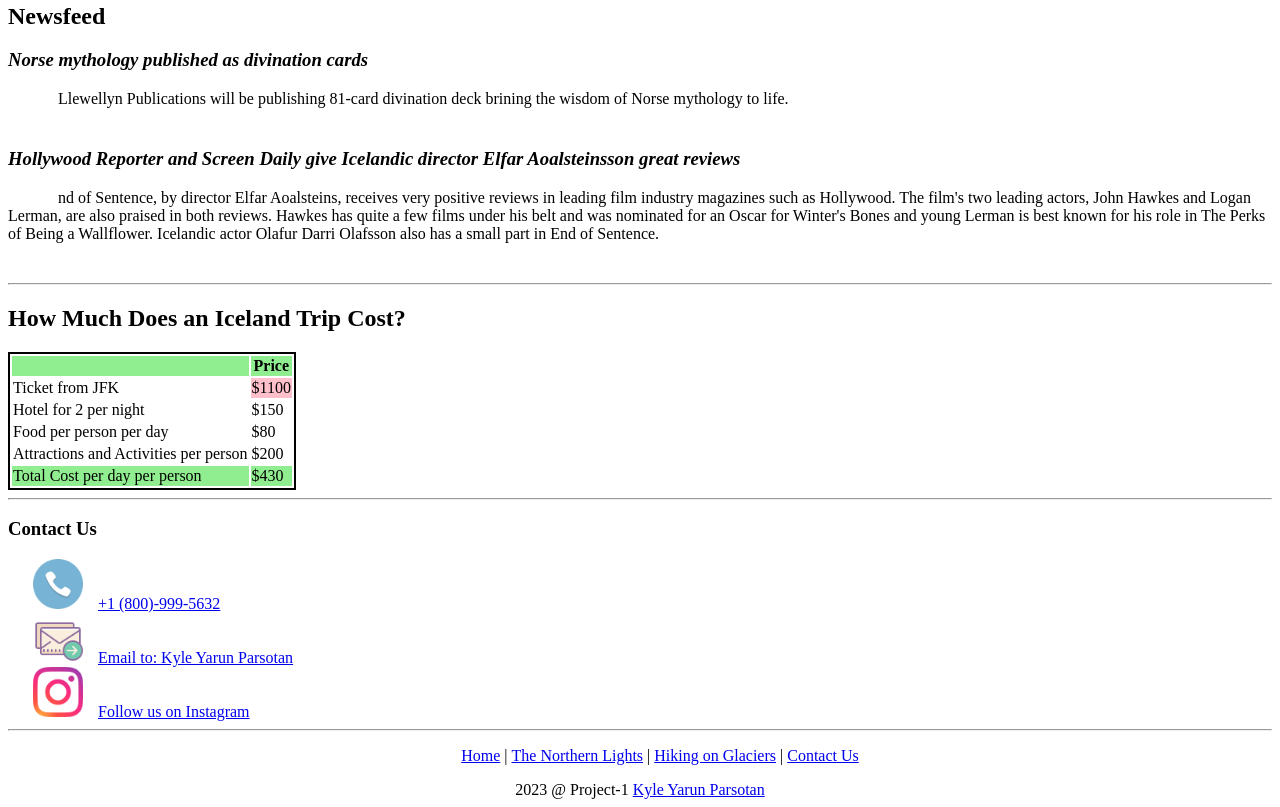
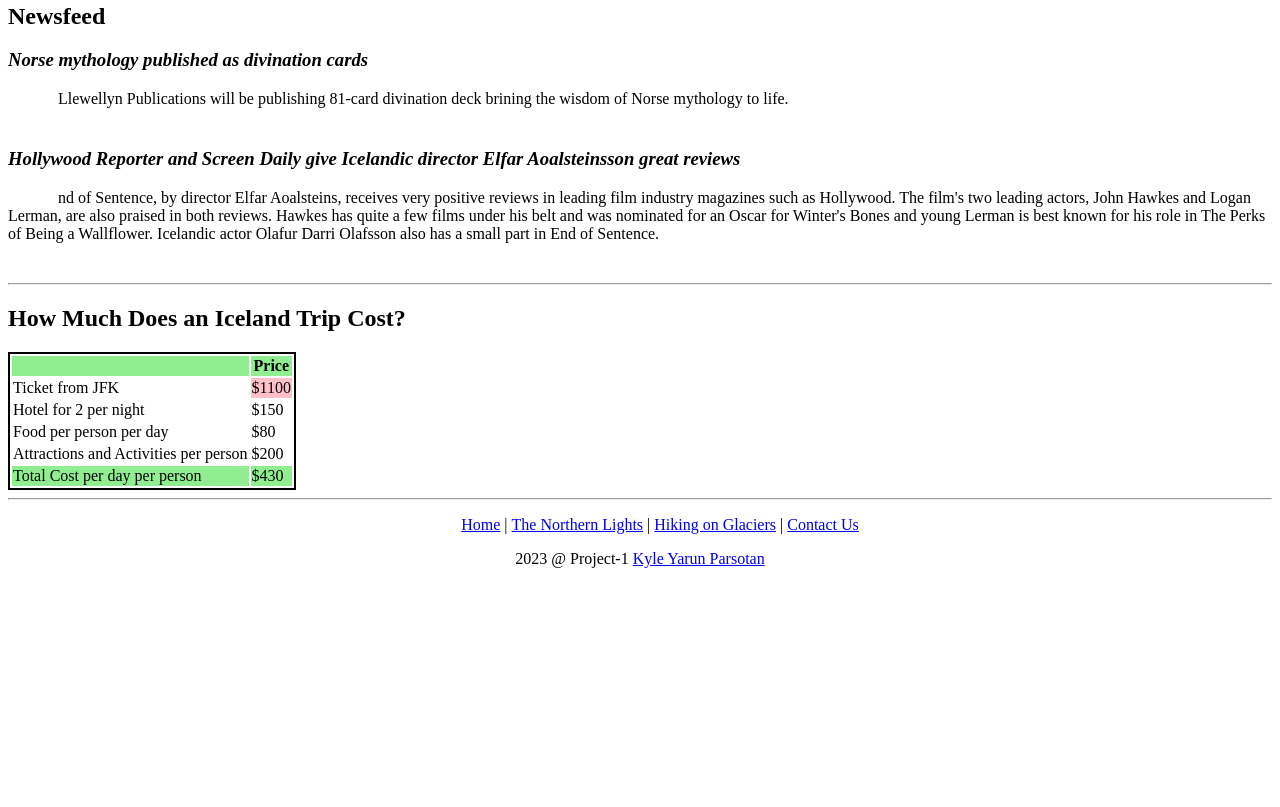
Before and after one commit to Kyl67899/Project1, a plain HTML site: page index.html in a window 1280 px wide. Shown: the part 1131-1938 px from the top of the page. After the commit the page ends 1707 px from the top, so only its background shows below. Drawn offline with Linux system fonts and the light colour scheme.

Commit message:
Updated html file

```diff
--- a/index.html
+++ b/index.html
@@ -112,17 +112,6 @@
             </tr>
         </table>
         <hr />
-        <section id="contact-us">
-            <div class="contact">
-                <h1>Contact Us</h1>
-                <img  class="img1" src="./images/logos/phone.png" alt="phone number"><a class="link" href="+18009995632">+1 (800)-999-5632</a>
-                <br />
-                <img class="img1" src="./images/logos/email.png" alt="Email"><a class="link" href="emailto:pars.kyle1@gmail.com">Email to: Kyle Yarun Parsotan</a>
-                <br />
-                <img class="img1" src="./images/logos/instagram.png" alt="Instagram"><a class="link" href="#">Follow us on Instagram</a>
-            </div>
-        </section>
-        <hr />
         <nav class="nav">
             <ul>
                 <li><a href="./index.html">Home</a></li> |
```
